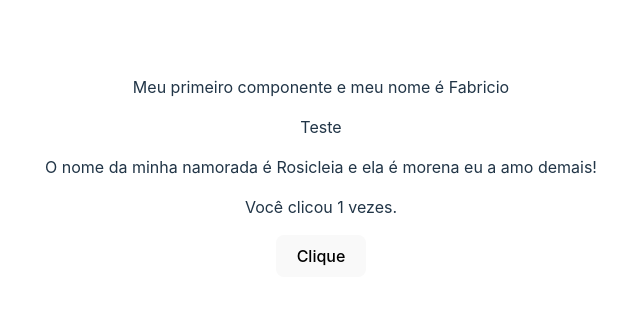
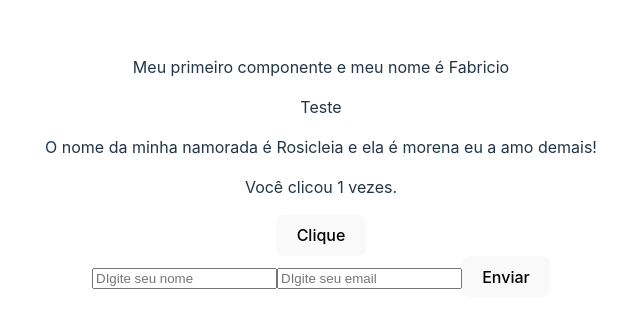
Before and after one commit to fnascimentosilva/React, a React (Vite) app in the folder 2_fundamentos/: page / in a window 1280 px wide. Shown: the part 224-552 px from the top of the page, without its empty margins (319-959 px from the left). Built offline with nearby package versions, Linux system fonts and the light colour scheme.

Commit message:
inserindo o component User na main

```diff
--- a/2_fundamentos/src/App.jsx
+++ b/2_fundamentos/src/App.jsx
@@ -3,6 +3,7 @@ import './App.css'
 import Counter from './components/Counter'
 import Descricao from './components/Descricao'
 import Pai from './components/Pai'
+import UserInfoForm from './components/UserInfoForm'
 
 import Welcome from './components/Welcome'
 
@@ -15,6 +16,7 @@ function App() {
       <Pai></Pai>
       <Descricao nome = "Rosicleia" cor="morena"/>
       <Counter/>
+      <UserInfoForm/>
     </>
   )
 }
```
